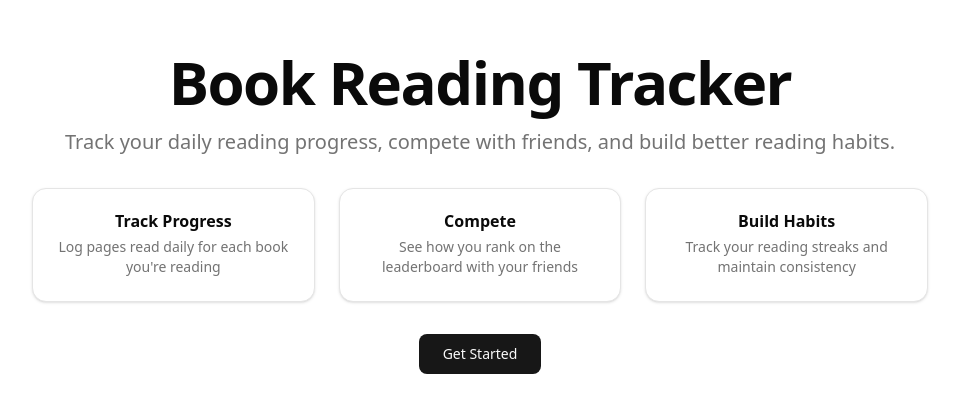
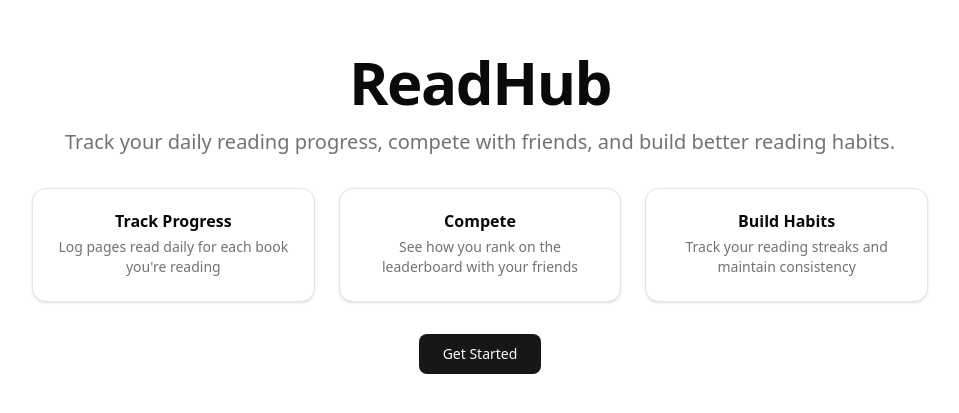
Before and after one commit to Sreeram5678/ReadHub, a Next.js app: page / in a window 1280 px wide. Shown: the part 187-600 px from the top of the page, without its empty margins (160-1119 px from the left). Built offline with nearby package versions, Linux system fonts and the light colour scheme; no server answers.

Commit message:
Resolved issues

```diff
--- a/app/(protected)/layout.tsx
+++ b/app/(protected)/layout.tsx
@@ -22,7 +22,7 @@ export default async function ProtectedLayout({
         <div className="container mx-auto flex h-16 items-center justify-between px-4">
           <div className="flex items-center gap-4 md:gap-6">
             <Link href="/dashboard" className="text-lg md:text-xl font-bold">
-              Book Tracker
+              ReadHub
             </Link>
             <div className="hidden md:flex gap-4">
             <Link
--- a/app/layout.tsx
+++ b/app/layout.tsx
@@ -17,7 +17,7 @@ const geistMono = Geist_Mono({
 });
 
 export const metadata: Metadata = {
-  title: "Book Reading Tracker",
+  title: "ReadHub",
   description: "Track your daily reading progress and compete with friends",
 };
 
--- a/app/page.tsx
+++ b/app/page.tsx
@@ -24,7 +24,7 @@ export default async function Home() {
       <div className="w-full max-w-4xl space-y-8 text-center">
         <div className="space-y-4">
           <h1 className="text-4xl font-bold tracking-tight sm:text-6xl">
-            Book Reading Tracker
+            ReadHub
           </h1>
           <p className="text-xl text-muted-foreground">
             Track your daily reading progress, compete with friends, and build
--- a/package.json
+++ b/package.json
@@ -1,5 +1,5 @@
 {
-  "name": "book-reading-tracker",
+  "name": "readhub",
   "version": "0.1.0",
   "private": true,
   "scripts": {
```
Also changed, not shown: 2 other files (tests, documents, lock files or other folders).
